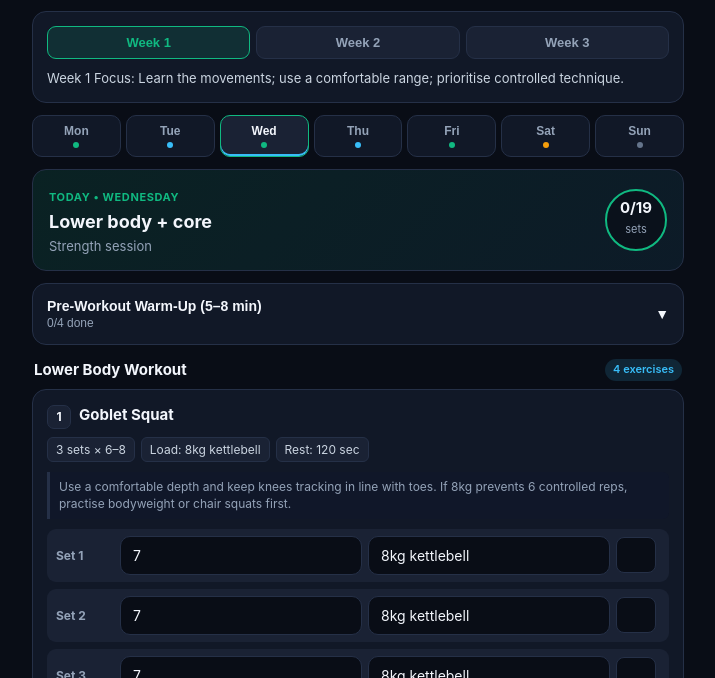
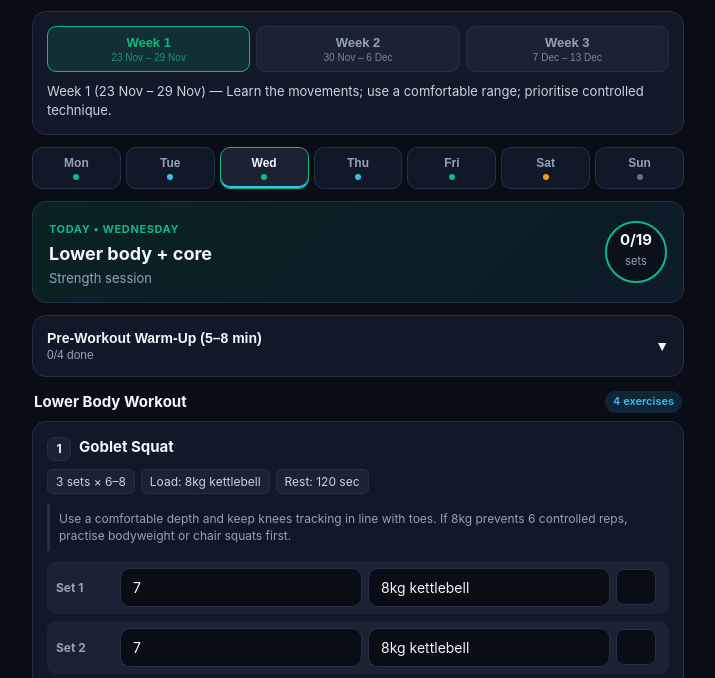
Before and after one commit to spectreazryl-code/fitness-foundation-app, a plain HTML site: page index.html in a window 1280 px wide. Shown: the part 120-798 px from the top of the page, without its empty margins (282-997 px from the left). Drawn offline with Linux system fonts and the light colour scheme.

Commit message:
Add files via upload

```diff
--- a/app.js
+++ b/app.js
@@ -26,6 +26,27 @@
   };
 
   // --- Helpers ---
+  function getLocalTodayStr() {
+    const d = new Date();
+    const y = d.getFullYear();
+    const m = String(d.getMonth() + 1).padStart(2, "0");
+    const day = String(d.getDate()).padStart(2, "0");
+    return `${y}-${m}-${day}`;
+  }
+
+  function isWeekDone(weekObj) {
+    if (!weekObj || !weekObj.endDate) return false;
+    return getLocalTodayStr() > weekObj.endDate;
+  }
+
+  function getCurrentWeekByDate() {
+    const today = getLocalTodayStr();
+    for (const w of DATA.weeks) {
+      if (today <= w.endDate) return w.week;
+    }
+    return DATA.weeks[DATA.weeks.length - 1].week;
+  }
+
   function loadStorage() {
     try {
       const s = JSON.parse(localStorage.getItem(STORAGE_KEYS.SETTINGS) || "{}");
@@ -33,7 +54,8 @@
         scriptUrl: s.scriptUrl || "",
         syncSecret: s.syncSecret || ""
       };
-      if (s.selectedWeek) state.selectedWeek = Number(s.selectedWeek);
+      // Always default to the active calendar week when opening the app
+      state.selectedWeek = getCurrentWeekByDate();
 
       const d = JSON.parse(localStorage.getItem(STORAGE_KEYS.DRAFT) || "{}");
       state.draft = d;
@@ -200,11 +222,23 @@
 
   function renderWeekSelector() {
     document.querySelectorAll(".week-pill").forEach((btn) => {
-      const w = Number(btn.dataset.week);
-      btn.classList.toggle("active", w === state.selectedWeek);
+      const wNum = Number(btn.dataset.week);
+      const wObj = DATA.weeks.find((item) => item.week === wNum);
+      const done = isWeekDone(wObj);
+      btn.classList.toggle("active", wNum === state.selectedWeek);
+      btn.classList.toggle("done", done);
+      btn.innerHTML = `
+        <span class="week-pill-top">
+          <span>${wObj ? wObj.label : "Week " + wNum}</span>
+          ${done ? '<span class="week-star" title="Week completed">★</span>' : ""}
+        </span>
+        ${wObj && wObj.dateRange ? `<span class="week-pill-dates">${wObj.dateRange}</span>` : ""}
+      `;
     });
     const info = DATA.weeks.find((w) => w.week === state.selectedWeek) || DATA.weeks[0];
-    document.getElementById("weekFocusText").textContent = `${info.label} Focus: ${info.focus}`;
+    const doneNote = isWeekDone(info) ? " ★ Completed" : "";
+    document.getElementById("weekFocusText").textContent =
+      `${info.label} (${info.dateRange})${doneNote} — ${info.focus}`;
   }
 
   function renderDayStrip() {
@@ -461,9 +495,15 @@
     const progList = document.getElementById("progressionList");
     progList.innerHTML = "";
     DATA.weeks.forEach((w) => {
+      const done = isWeekDone(w);
       const row = document.createElement("div");
       row.className = "schedule-row";
-      row.innerHTML = `<div><strong>${w.label}</strong><span>${w.focus}</span></div>`;
+      row.innerHTML = `
+        <div>
+          <strong>${w.label} (${w.dateRange}) ${done ? '<span class="week-star">★</span>' : ""}</strong>
+          <span>${w.focus}</span>
+        </div>
+      `;
       progList.appendChild(row);
     });
 
--- a/data.js
+++ b/data.js
@@ -10,16 +10,25 @@ window.FITNESS_DATA = {
     {
       week: 1,
       label: "Week 1",
+      startDate: "2026-11-23",
+      endDate: "2026-11-29",
+      dateRange: "23 Nov – 29 Nov",
       focus: "Learn the movements; use a comfortable range; prioritise controlled technique."
     },
     {
       week: 2,
       label: "Week 2",
+      startDate: "2026-11-30",
+      endDate: "2026-12-06",
+      dateRange: "30 Nov – 6 Dec",
       focus: "Aim for steadier movement and consistent reps. Do not add load if form is not solid."
     },
     {
       week: 3,
       label: "Week 3",
+      startDate: "2026-12-07",
+      endDate: "2026-12-13",
+      dateRange: "7 Dec – 13 Dec",
       focus: "Work towards the top of each rep range where comfortable; increase difficulty only when ready."
     }
   ],
--- a/styles.css
+++ b/styles.css
@@ -197,7 +197,7 @@ html, body {
 }
 
 .week-pill {
-  padding: 8px;
+  padding: 8px 6px;
   border-radius: 9px;
   border: 1px solid var(--border);
   background: var(--surface-2);
@@ -205,6 +205,32 @@ html, body {
   font-size: 13px;
   font-weight: 600;
   cursor: pointer;
+  display: flex;
+  flex-direction: column;
+  align-items: center;
+  gap: 2px;
+}
+
+.week-pill-top {
+  display: inline-flex;
+  align-items: center;
+  gap: 4px;
+}
+
+.week-pill-dates {
+  font-size: 10px;
+  font-weight: 500;
+  opacity: 0.78;
+}
+
+.week-star {
+  color: #fbbf24;
+  font-size: 13px;
+  line-height: 1;
+}
+
+.week-pill.done {
+  border-color: rgba(251, 191, 36, 0.35);
 }
 
 .week-pill.active {
--- a/sw.js
+++ b/sw.js
@@ -1,4 +1,4 @@
-const CACHE_NAME = "fitness-foundation-v4";
+const CACHE_NAME = "fitness-foundation-v5";
 const ASSETS = [
   "./",
   "./index.html",
```
